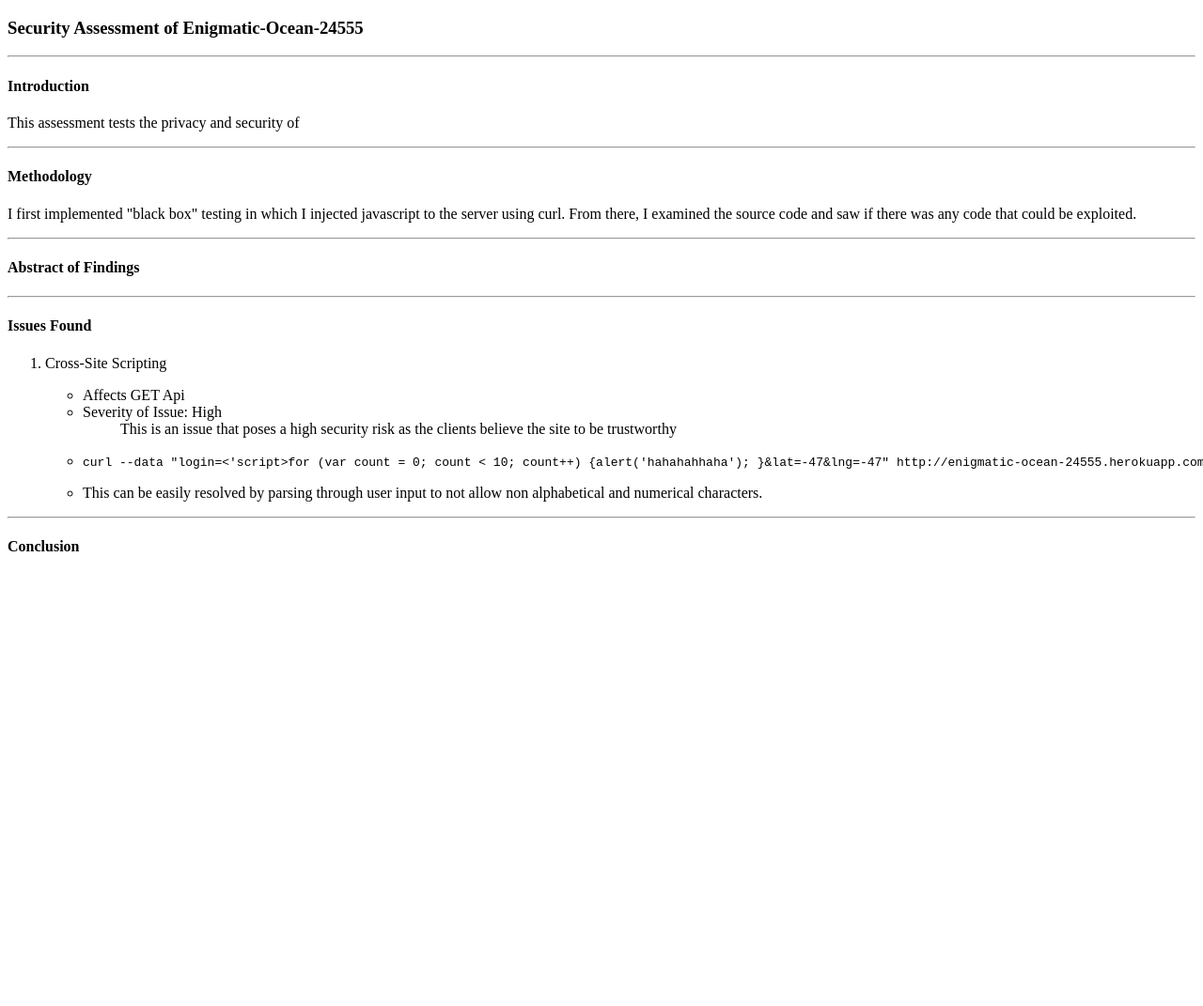
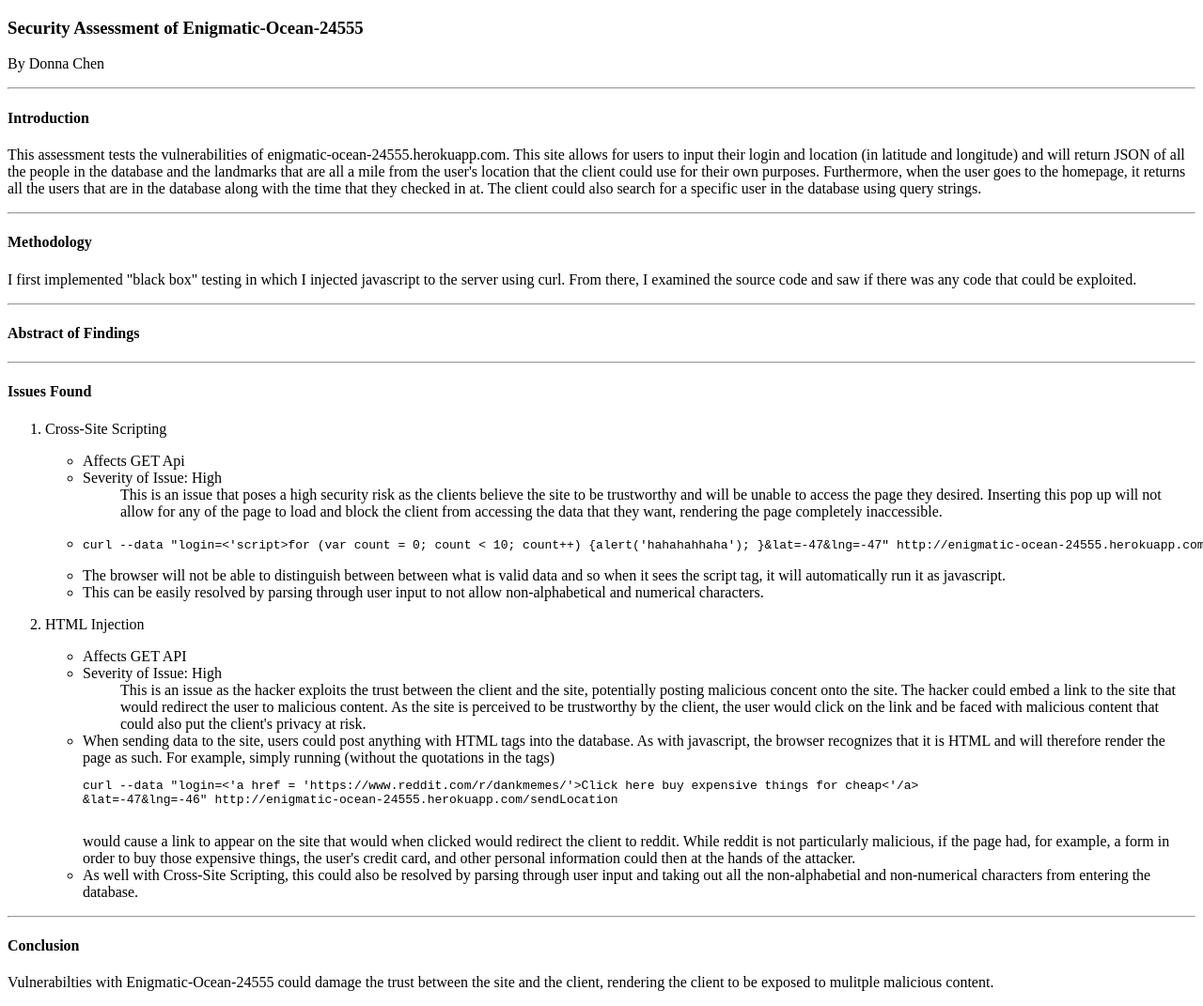
Before and after one commit to chendonna/comp20-dchen, a plain HTML site: page security/index.html in a window 1280 px wide. Shown: the top 1071 px of the page at 94% size. Before the commit the page ends 800 px from the top, so only its background shows below. Drawn offline with Linux system fonts and the light colour scheme.

Commit message:
updated with two issues

```diff
--- a/security/index.html
+++ b/security/index.html
@@ -3,9 +3,10 @@
 	<title>Security Assessment</title>
 	<body>
 		<h3>Security Assessment of Enigmatic-Ocean-24555</h3>
+		<p>By Donna Chen</p>
 		<hr>
 		<h4>Introduction</h4>
-		<p>This assessment tests the privacy and security of </p>
+		<p>This assessment tests the vulnerabilities of enigmatic-ocean-24555.herokuapp.com. This site allows for users to input their login and location (in latitude and longitude) and will return JSON of all the people in the database and the landmarks that are all a mile from the user's location that the client could use for their own purposes. Furthermore, when the user goes to the homepage, it returns all the users that are in the database along with the time that they checked in at. The client could also search for a specific user in the database using query strings. </p>
 		<hr>
 		<h4>Methodology</h4>
 		<p>I first implemented "black box" testing in which I injected javascript to the server using curl. From there, I examined the source code and saw if there was any code that could be exploited.</p>
@@ -18,13 +19,25 @@
 				<p>Cross-Site Scripting</p>
 				<ul>
 				<li>Affects GET Api</li>
-				<li>Severity of Issue: High <ul>This is an issue that poses a high security risk as the clients believe the site to be trustworthy </ul> </li>
+				<li>Severity of Issue: High <ul>This is an issue that poses a high security risk as the clients believe the site to be trustworthy and will be unable to access the page they desired. Inserting this pop up will not allow for any of the page to load and block the client from accessing the data that they want, rendering the page completely inaccessible.</ul> </li>
 				<li><p><pre>curl --data "login=<'script>for (var count = 0; count < 10; count++) {alert('hahahahhaha'); }</'script>&lat=-47&lng=-47" http://enigmatic-ocean-24555.herokuapp.com/sendLocation</pre></p></li>
-				<li>This can be easily resolved by parsing through user input to not allow non alphabetical and numerical characters.</li>
+				<li>The browser will not be able to distinguish between between what is valid data and so when it sees the script tag, it will automatically run it as javascript. </li>
+				<li>This can be easily resolved by parsing through user input to not allow non-alphabetical and numerical characters.</li>
+				</ul>
+			</li>
+			<li>
+				<p>HTML Injection</p>
+				<ul>
+				<li>Affects GET API</li>
+				<li>Severity of Issue: High<ul>This is an issue as the hacker exploits the trust between the client and the site, potentially posting malicious concent onto the site. The hacker could embed a link to the site that would redirect the user to malicious content. As the site is perceived to be trustworthy by the client, the user would click on the link and be faced with malicious content that could also put the client's privacy at risk.</ul></li>
+				<li>When sending data to the site, users could post anything with HTML tags into the database. As with javascript, the browser recognizes that it is HTML and will therefore render the page as such. For example, simply running (without the quotations in the tags)<pre>curl --data "login=<'a href = 'https://www.reddit.com/r/dankmemes/'>Click here buy expensive things for cheap<'/a><br>&lat=-47&lng=-46" http://enigmatic-ocean-24555.herokuapp.com/sendLocation
+				</pre>would cause a link to appear on the site that would when clicked would redirect the client to reddit. While reddit is not particularly malicious, if the page had, for example, a form in order to buy those expensive things, the user's credit card, and other personal information could then at the hands of the attacker.</li>
+				<li>As well with Cross-Site Scripting, this could also be resolved by parsing through user input and taking out all the non-alphabetial and non-numerical characters from entering the database.</li>
 				</ul>
 			</li>
 		</ol>
 		<hr>
 		<h4>Conclusion</h4>
+		<p>Vulnerabilties with Enigmatic-Ocean-24555 could damage the trust between the site and the client, rendering the client to be exposed to mulitple malicious content.</p>
 	</body>
 </html>
```
